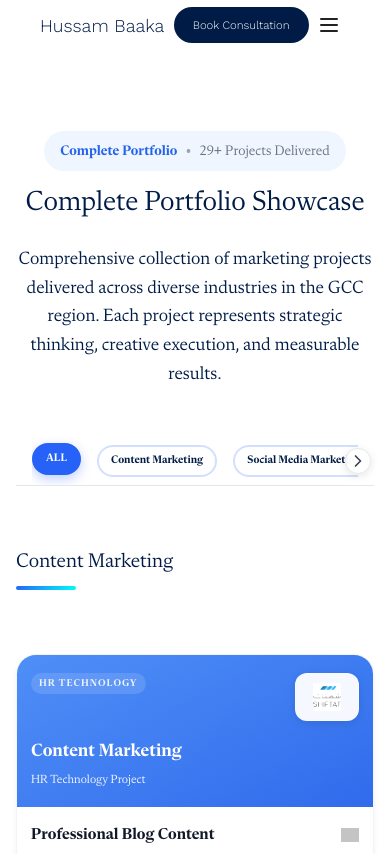
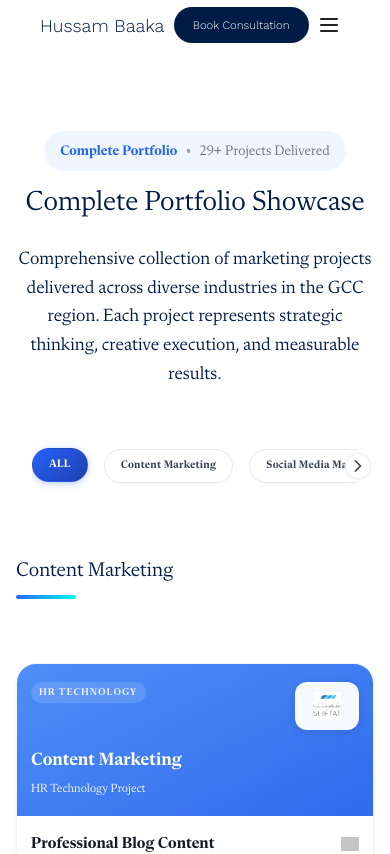
Before and after one commit to SystemSaura/hussam-portfolio, a Next.js app: page /portfolio in a window 390 px wide. Shown: the top 854 px of the page. Built offline with nearby package versions, Linux system fonts and the light colour scheme; grey boxes are pictures that could not be loaded.

Commit message:
portfolioPage.module.css, portfolioPage.tsx: Remove bottom border from service tabs and refine tab styling for cleaner portfolio page navigation, adjust spacing between portfolio cards and verification footer

```diff
--- a/src/portfolioPage/portfolioPage.module.css
+++ b/src/portfolioPage/portfolioPage.module.css
@@ -3,7 +3,6 @@
 /* Enhanced Tab Bar Styling - Matching Homepage Design Language */
 .tabBarSection {
   background: rgba(255, 255, 255, 0.95);
-  border-bottom: 1px solid #E5E7EB;
   position: sticky;
   top: 0;
   z-index: 20;
@@ -20,7 +19,7 @@
   display: flex;
   gap: 24px;
   overflow-x: auto;
-  padding: 12px 0;
+  padding: 16px 0;
   scrollbar-width: none;
   -ms-overflow-style: none;
   flex: 1;
@@ -36,8 +35,8 @@
   top: 50%;
   transform: translateY(-50%);
   z-index: 10;
-  background: rgba(255, 255, 255, 0.95);
-  border: 1px solid #E5E7EB;
+  background: rgba(255, 255, 255, 0.98);
+  border: 1px solid rgba(229, 231, 235, 0.6);
   border-radius: 50%;
   width: 36px;
   height: 36px;
@@ -45,18 +44,18 @@
   align-items: center;
   justify-content: center;
   cursor: pointer;
-  transition: all 0.3s ease;
+  transition: all 0.3s cubic-bezier(0.4, 0, 0.2, 1);
   color: #374151;
   backdrop-filter: blur(10px);
-  box-shadow: 0 2px 8px rgba(0, 0, 0, 0.1);
+  box-shadow: 0 1px 3px rgba(0, 0, 0, 0.05);
 }
 
 .scrollArrow:hover {
   background: rgba(255, 255, 255, 1);
-  border-color: #2762F8;
+  border-color: rgba(39, 98, 248, 0.3);
   color: #2762F8;
   transform: translateY(-50%) scale(1.05);
-  box-shadow: 0 4px 12px rgba(39, 98, 248, 0.2);
+  box-shadow: 0 4px 12px rgba(39, 98, 248, 0.15);
 }
 
 .scrollArrowLeft {
@@ -67,40 +66,43 @@
   right: -18px;
 }
 
-/* Professional Tab Button Styles - Matching Homepage Buttons */
+/* Elegant Tab Button Styles - Refined Design */
 .tabButton {
   font-family: 'Flecha S', sans-serif;
   font-size: 14px;
   font-weight: 600;
-  padding: 10px 20px;
-  border-radius: 25px;
-  border: 2px solid transparent;
+  padding: 12px 24px;
+  border-radius: 30px;
+  border: 1px solid transparent;
   transition: all 0.3s cubic-bezier(0.4, 0, 0.2, 1);
   white-space: nowrap;
   cursor: pointer;
   position: relative;
   background: transparent;
+  letter-spacing: 0.2px;
 }
 
 .tabButtonActive {
-  background: #2762F8;
+  background: linear-gradient(135deg, #2762F8 0%, #1E40AF 100%);
   color: #FFFFFF;
-  border-color: #2762F8;
-  box-shadow: 0 4px 12px rgba(39, 98, 248, 0.3);
-  transform: translateY(-2px);
+  border-color: transparent;
+  box-shadow: 0 2px 8px rgba(39, 98, 248, 0.25), 0 1px 3px rgba(39, 98, 248, 0.1);
+  transform: translateY(-1px);
 }
 
 .tabButtonInactive {
-  background: rgba(255, 255, 255, 0.8);
-  color: #001C46;
-  border-color: rgba(39, 98, 248, 0.2);
+  background: rgba(255, 255, 255, 0.9);
+  color: #374151;
+  border-color: rgba(229, 231, 235, 0.8);
+  box-shadow: 0 1px 2px rgba(0, 0, 0, 0.03);
 }
 
 .tabButtonInactive:hover {
   background: rgba(255, 255, 255, 1);
-  border-color: #2762F8;
+  border-color: rgba(39, 98, 248, 0.3);
+  color: #2762F8;
   transform: translateY(-1px);
-  box-shadow: 0 2px 8px rgba(39, 98, 248, 0.15);
+  box-shadow: 0 2px 6px rgba(39, 98, 248, 0.1);
 }
 
 /* Typography Matching Homepage Design System */
@@ -162,6 +164,12 @@
   background: linear-gradient(135deg, #2762F8 0%, #00FFF7 100%);
   border-radius: 2px;
   margin-bottom: 48px;
+}
+
+/* Portfolio Summary Section - Reduced Spacing */
+.portfolioSummary {
+  margin-top: 80px;
+  padding-top: 24px;
 }
 
 /* Portfolio Cards - Keep Original Design */
@@ -464,7 +472,7 @@
 
   .tabButton {
     font-size: 13px;
-    padding: 8px 16px;
+    padding: 10px 20px;
   }
 
   .scrollArrow {
@@ -478,6 +486,11 @@
 
   .scrollArrowRight {
     right: -16px;
+  }
+
+  .portfolioSummary {
+    margin-top: 64px;
+    padding-top: 20px;
   }
 }
 
@@ -543,13 +556,13 @@
   }
 
   .tabContainer {
-    padding: 10px 0;
+    padding: 14px 0;
     gap: 20px;
   }
 
   .tabButton {
     font-size: 12px;
-    padding: 6px 14px;
+    padding: 8px 18px;
   }
 
   .scrollArrow {
@@ -563,6 +576,11 @@
 
   .scrollArrowRight {
     right: -14px;
+  }
+
+  .portfolioSummary {
+    margin-top: 48px;
+    padding-top: 16px;
   }
 }
 
@@ -628,13 +646,13 @@
   }
 
   .tabContainer {
-    padding: 8px 0;
+    padding: 12px 0;
     gap: 16px;
   }
 
   .tabButton {
     font-size: 11px;
-    padding: 6px 12px;
+    padding: 8px 16px;
   }
 
   .scrollArrow {
@@ -649,4 +667,9 @@
   .scrollArrowRight {
     right: -13px;
   }
+
+  .portfolioSummary {
+    margin-top: 40px;
+    padding-top: 16px;
+  }
 }
--- a/src/portfolioPage/portfolioPage.tsx
+++ b/src/portfolioPage/portfolioPage.tsx
@@ -511,8 +511,8 @@ export default function PortfolioPage({ onNavigate }: PortfolioPageProps) {
             </div>
           ))}
 
-          {/* Portfolio Summary */}
-          <div className="text-center mt-20 pt-16 border-t border-gray-200">
+          {/* Portfolio Summary with Enhanced Spacing */}
+          <div className={`text-center border-t border-gray-200 ${styles.portfolioSummary}`}>
             <div className="inline-flex items-center bg-gray-50 rounded-full px-6 py-3 border">
               <svg className="w-5 h-5 text-green-500 mr-2" fill="currentColor" viewBox="0 0 20 20">
                 <path fillRule="evenodd" d="M10 18a8 8 0 100-16 8 8 0 000 16zm3.707-9.293a1 1 0 00-1.414-1.414L9 10.586 7.707 9.293a1 1 0 00-1.414 1.414l2 2a1 1 0 001.414 0l4-4z" clipRule="evenodd" />
```
